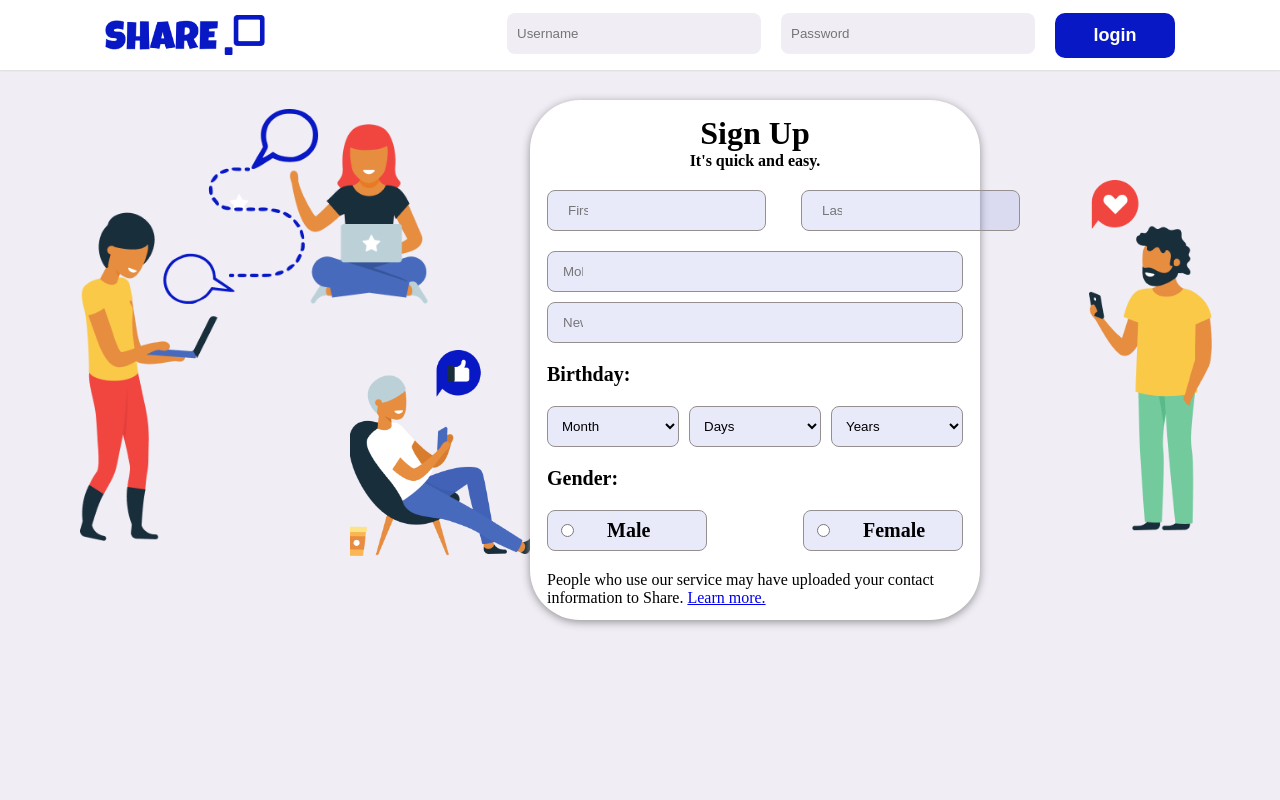
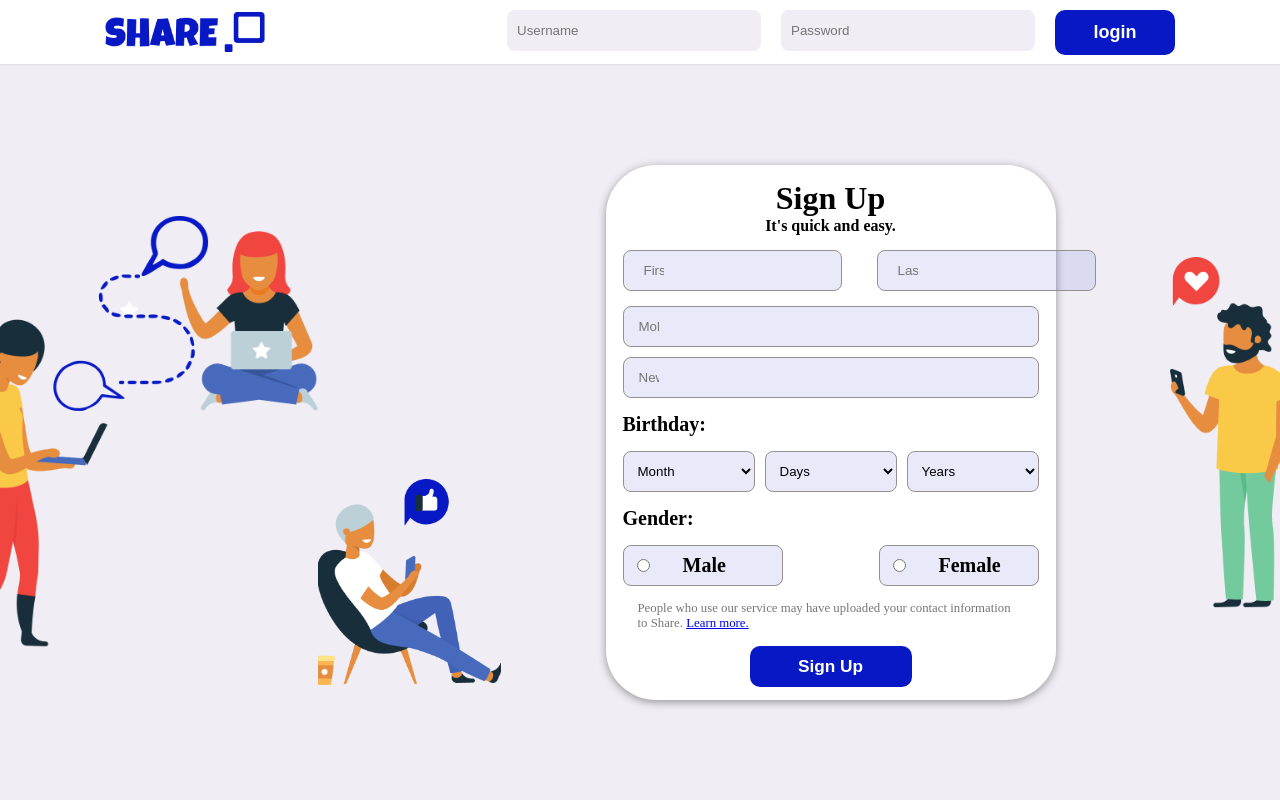
Before and after one commit to Kidus-github/Share-Socialmedia, a PHP site: page /js/sign_up.html in a window 1280 px wide. Run offline with PHP 8.4, Linux system fonts and the light colour scheme.

Commit message:
created new loginPage as alternative and made it responsive

```diff
--- a/css/signUp.css
+++ b/css/signUp.css
@@ -12,15 +12,20 @@
 }
 body{
     background-color: var(--background-primary-clr);
+
+    position: relative;
+}
+.wrapper{
+    height: 100vh;
+    display: flex;
+    flex-direction: column;
+    overflow-x: hidden;
 }
 header{
     background-color: var(--clr-white);
     /* padding: 10px var(--inward-size); */
     width: 100%;
     height: 70px;
-    position: fixed;
-    z-index: 999;
-    inset: 0;
     box-shadow: 0 1px 2px #dbdbdb;
     display: flex;
     justify-content: center;
@@ -32,7 +37,7 @@ nav{
     justify-content: space-around;
     gap: 2em;
 }
-header nav .logo{
+.logo{
     background-image: url(/img/logo/logo-no-background.png);
     background-position: center;
     background-size: contain;
@@ -62,31 +67,71 @@ header nav .login .btn{
     height: 45px;
     width: 120px;
 }
-.form{
-    position: absolute;
-    top: 100px;
-    right: 300px;
-    height: 520px;
-    width: 450px;
+ .main{
+    display: flex;
+    justify-content: center;
+    position: relative;
+    height: 100%;
+}
+.main .left{
+    display: flex;
+    align-items: center;
+    justify-content: space-between;
+    position: relative;
+
+}
+
+.main .leftlogin{
+    display: flex;
+    align-items: center;
+    justify-content: space-between;
+    position: relative;
+
+}
+.main .right{
+
+    display: flex;
+    align-items: center;
+    justify-content: center;
+    position: relative;
+}
+
+.main .right .form{
+    max-height: 535px;
+    max-width: 450px;
     padding: 30px 17px;
     border-radius: 50px;
     background-color: var(--clr-white);
     box-shadow: 0 2px 8px rgb(146, 146, 146);
     display: flex;
     flex-direction: column;
-    gap: 20px;
+    gap: 15px;
+    margin-left: 105px;
 }
+
 .right_man{
+
     background-image: url(/img/rightMan.png);
     background-position: center;
     background-size: contain;
     background-repeat:no-repeat;
     height: 351px;
     width: 159px;
-    position: absolute;
-    top: 180px;
-    right: 50px;
+    margin-left: 6rem;
+
 }
+.right_manlogin{
+
+    background-image: url(/img/rightMan.png);
+    background-position: center;
+    background-size: contain;
+    background-repeat:no-repeat;
+    height: 351px;
+    width: 159px;
+    margin-left: 6rem;
+
+}
+
 .seating_man{
     background-image: url(/img/seatingMan.png);
     background-position: center;
@@ -94,9 +139,9 @@ header nav .login .btn{
     background-repeat: no-repeat;
     height: 206px;
     width: 183px;
-    position: absolute;
-    top: 350px;
-    left: 350px;
+    position: relative;
+    top: 150px;
+
 }
 .two_womens{
     height: 489px;
@@ -105,10 +150,7 @@ header nav .login .btn{
     background-position: center;
     background-size: contain;
     background-repeat: no-repeat;
-    /* filter: ; */
-    position: absolute;
-    top: 80px;
-    left: 80px;
+
 }
 .form-header{
     margin-top: -15px;
@@ -134,7 +176,6 @@ header nav .login .btn{
     width: 20px;
     color:#767676;
 }
-/* .form .input */
 .form input{
     height: 41px;
     background-color: rgba(7, 24, 196, 9%);
@@ -199,3 +240,141 @@ header nav .login .btn{
 .form .email_password .password{
     padding: 0 15px;
 }
+.form p{
+    font-size: .8em;
+    padding: 0 15px ;
+    color: #777777;
+}
+.form .signUp{
+    display: flex;
+    justify-content: center;
+}
+.form .signupBtn{
+    background-color: var(--primary-clr);
+    color: var(--clr-white);
+    border: none;
+    border-radius: 10px;
+    height: 41px;
+    width: 162px;
+    font-weight: bold;
+    font-size: 1.08em;
+}
+
+.hide{
+    display: none;
+}
+.login_section{
+    display: flex;
+    flex-direction: column;
+    align-items: center;
+    gap: 20px;
+
+}
+.login-form{
+    width: 400px;
+    background-color: var(--clr-white);
+    border-radius: 50px;
+    padding: 20px 24px;
+    margin-left: 30px;
+    box-shadow: 0 4px 15px gray;
+
+}
+.login-form .login{
+
+    display: flex;
+    flex-direction: column;
+    gap: 15px;
+    margin-top: 40px;
+}
+.login-form .login .btn{
+    padding: 0 16px;
+    background-color: var(--primary-clr);
+    border-radius: 8px;
+    border: none;
+    font-size: 20px;
+    font-weight: bold;
+    color: var(--clr-white);
+    line-height: 48px;
+
+}
+.form input::placeholder{
+    width: 20px;
+    color:#767676;
+}
+.login-form .login input{
+    padding: 14px 16px;
+    background-color: rgba(7, 24, 196, 9%);
+    border: 0;
+    border-radius: 8px;
+
+    border: 1px solid #958F8F;
+}
+.login-form .forgotPassword{
+    margin-top: 16px;
+    font-size: 1em;
+    text-align: center;
+}
+
+.login-form .forgotPassword a{
+        text-decoration: none;
+}
+.hr{
+    height: 1px;
+    width: 100%;
+    margin-top: 33px;
+    background-color: #767676;
+}
+.createNew{
+    text-align: center;
+    margin-top: 20px;
+}
+.createNew .create_new{
+    border: none;
+    border-radius: 6px;
+    font-size: 17px;
+    line-height: 48px;
+    padding: 0 16px;
+    background-color: #42b72a;
+    color: var(--clr-white);
+    font-weight: bold;
+    cursor: pointer;
+}
+
+@media (max-width: 1215px) {
+    .main .leftlogin{
+        display: none;
+    }
+
+}
+@media (max-width:642px) {
+    .right_manlogin{
+        display: none;
+    }
+    .login-form{
+        margin: 0;
+    }
+
+}
+.form_section{
+    backdrop-filter: opacity(10%);
+    background-color: rgb(240, 237, 245 , 85%);
+    width: 100%;
+    height: 100vh;
+    display: flex;
+    justify-content: center;
+    align-items: center;
+    position: absolute;
+    display: none;
+
+}
+.form{
+    max-height: 535px;
+    max-width: 450px;
+    padding: 30px 17px;
+    border-radius: 50px;
+    background-color: var(--clr-white);
+    box-shadow: 0 2px 8px rgb(146, 146, 146);
+    display: flex;
+    flex-direction: column;
+    gap: 15px;
+}
--- a/js/sign_up.html
+++ b/js/sign_up.html
@@ -8,6 +8,7 @@
     <link rel="stylesheet" href="/css/signUp.css">
 </head>
 <body>
+    <div class="wrapper">
         <header>
             <nav>
                 <div class="logo">
@@ -19,9 +20,14 @@
                 </div>
             </nav>
         </header>
+
+        <div class="main">
+            <div class="left">
                 <div class="two_womens"></div>
-    <div class="seating_man">
+                <div class="seating_man"></div>
             </div>
+            <div class="right">
+           <!--  form -->
                  <form action="Post" class="form">
                     <div class="form-header">
                         <h1>Sign Up</h1>
@@ -132,10 +138,21 @@
                         </div>
                     <div class="about">
                         <p>People who use our service may have uploaded your contact information to Share. <a href="learnmore.html">Learn more.</a></p>
+
+                    </div>
+                    <div class="signUp">
+                        <button class="signupBtn">Sign Up</button>
                     </div>
 
                 </form>
+                <!-- right man -->
                 <div class="right_man"></div>
+
+            </div>
+
+
+        </div>
+    </div>
 
 </body>
 </html>
```
Also changed, not shown: js/loginpage.html (added, +162 -0 lines). Lines whose indentation alone changed are shown as unchanged.
